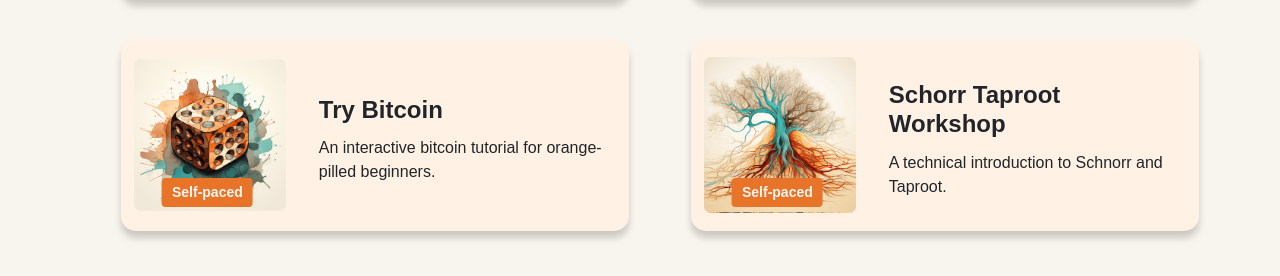
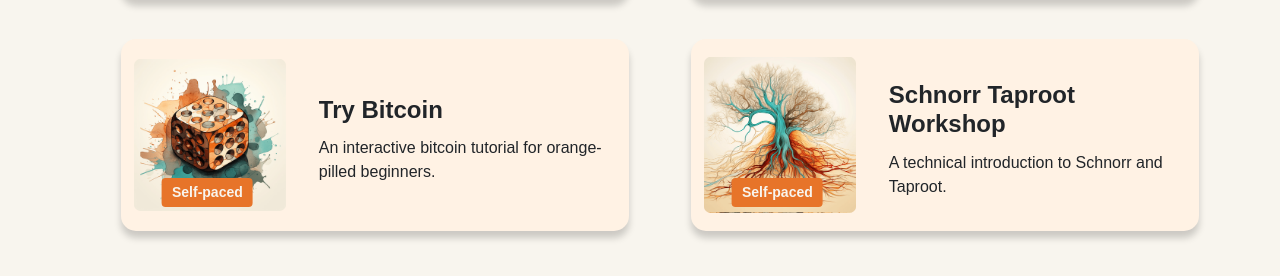
Before and after one commit to bitcoin-dev-project/bitcoin-dev-project, a Jekyll site: the page built from index.markdown, in a window 1280 px wide and 900 px high, scrolled down 1574 px. Shown: the part 179-455 px from the top of the window. Built offline with Jekyll 4.4.1, drawn with Linux system fonts in a browser that asks for light colours.

Commit message:
FIXUP: schorr to schnorr typo

```diff
--- a/_data/sections.yml
+++ b/_data/sections.yml
@@ -47,7 +47,7 @@
       link: https://trybitcoin.satsie.dev/
       image: Dice-Abstract.png
       type: Self-paced
-    - title: Schorr Taproot Workshop
+    - title: Schnorr Taproot Workshop
       description: A technical introduction to Schnorr and Taproot.
       link: https://bitcoinops.org/en/schorr-taproot-workshop/
       image: Tree-Roots-Abstract.png
```
